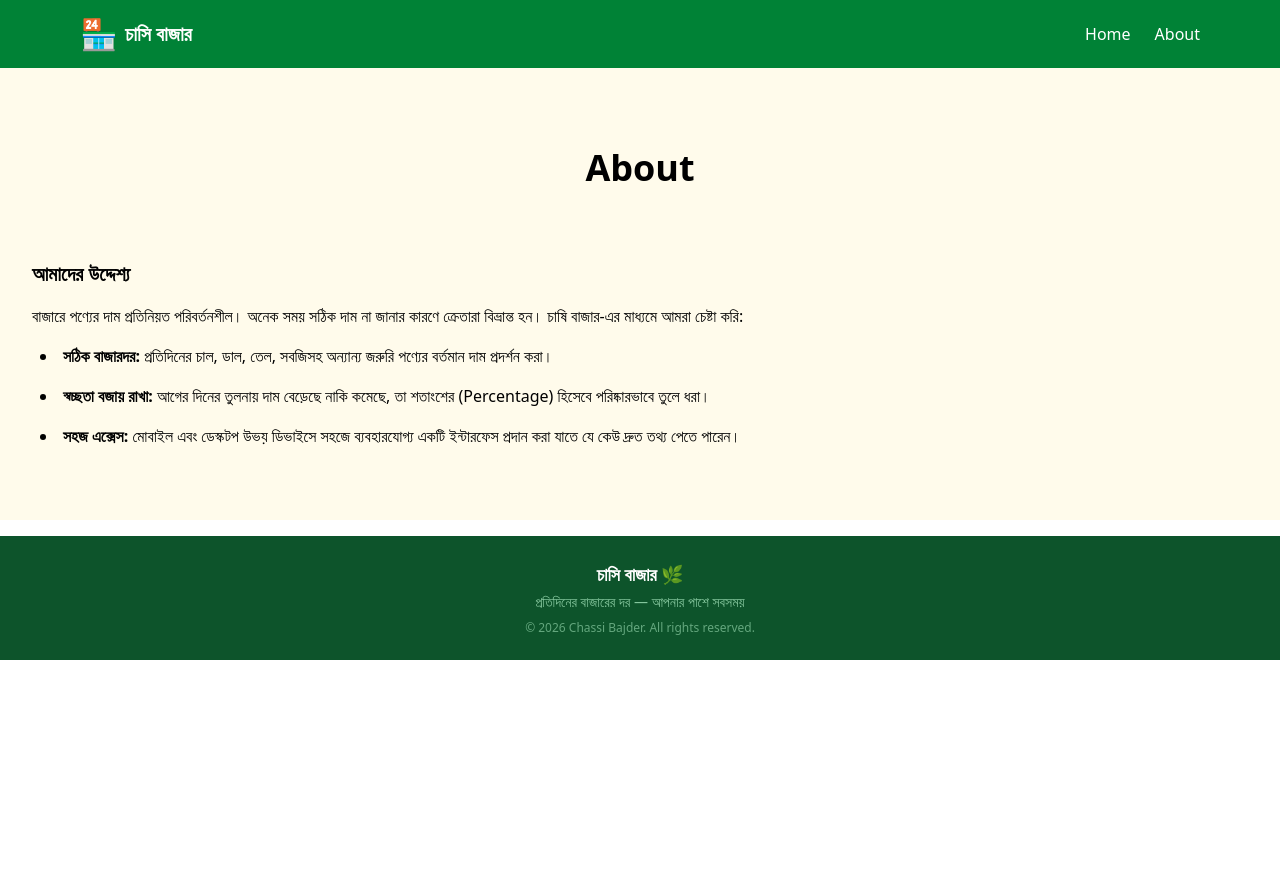
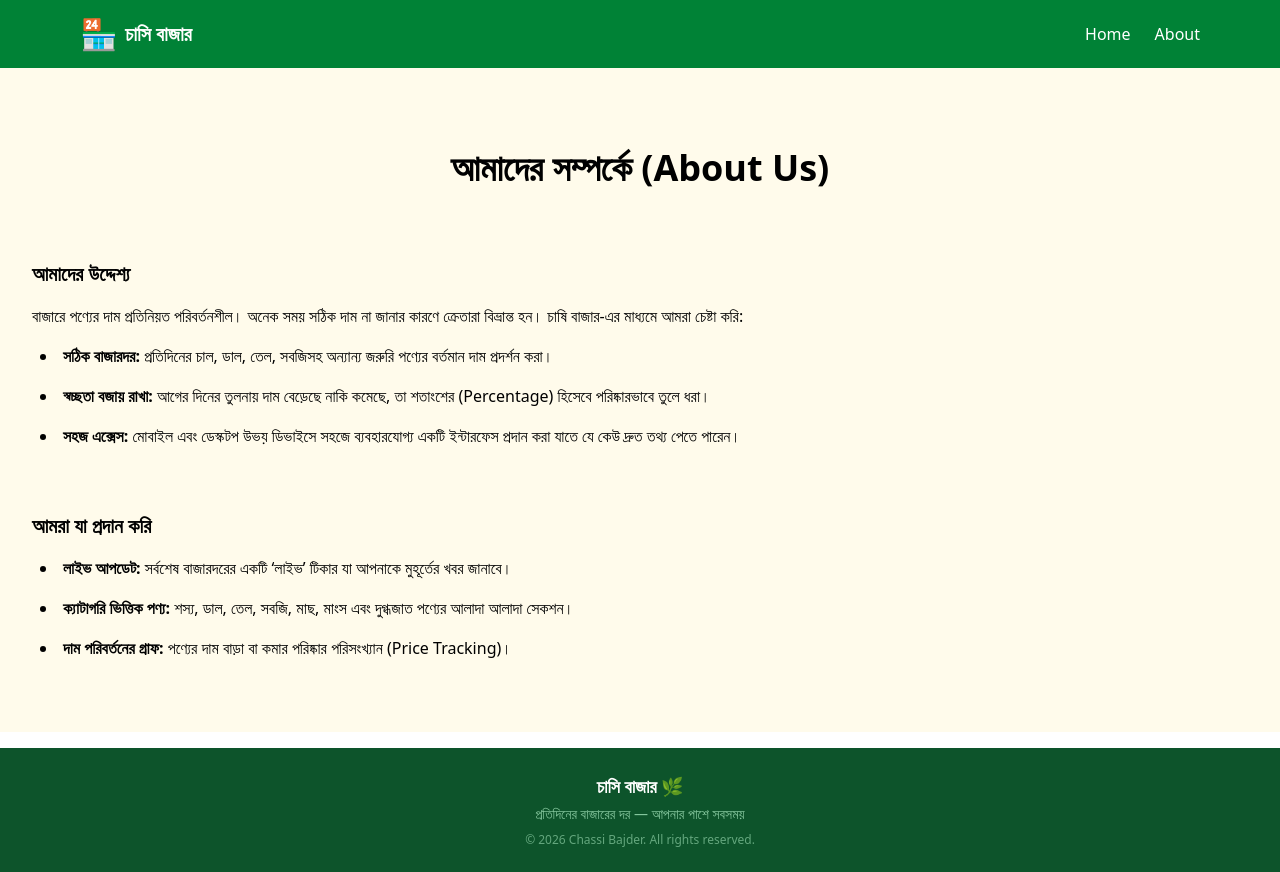
Before and after one commit to mesbaulrafi/bazzerDor, a React (Vite) app: page /about in a window 1280 px wide. Before the commit the page ends 800 px from the top, so only its background shows below. Built offline with nearby package versions, Linux system fonts and the light colour scheme.

Commit message:
last edit about

```diff
--- a/src/components/pages/About.jsx
+++ b/src/components/pages/About.jsx
@@ -6,7 +6,8 @@ const About = () => {
     <>
       <div className="bg-[#fffbeb] text-black py-10">
         <Containar>
-          <h2 className="text-center font-bold text-4xl py-10">About </h2>
+          <h2 className="text-center font-bold text-4xl py-10">আমাদের সম্পর্কে (About Us) </h2>
+          {/* Text one */}
           <div class="  p-8">
             <h2 class="text-xl font-bold mb-4">আমাদের উদ্দেশ্য</h2>
 
@@ -33,6 +34,23 @@ const About = () => {
               </li>
             </ul>
           </div>
+          {/* Text Two */}
+          <div class="  p-8">
+            <h2 class="text-xl font-bold mb-4">আমরা যা প্রদান করি</h2>
+
+
+            <ul class="list-disc list-inside space-y-4 ml-2">
+              <li>
+                <span class="font-bold">লাইভ আপডেট:</span> সর্বশেষ বাজারদরের একটি ‘লাইভ’ টিকার যা আপনাকে মুহূর্তের খবর জানাবে।
+              </li>
+              <li>
+                <span class="font-bold">ক্যাটাগরি ভিত্তিক পণ্য:</span> শস্য, ডাল, তেল, সবজি, মাছ, মাংস এবং দুগ্ধজাত পণ্যের আলাদা আলাদা সেকশন।
+              </li>
+              <li>
+                <span class="font-bold">দাম পরিবর্তনের গ্রাফ:</span> পণ্যের দাম বাড়া বা কমার পরিষ্কার পরিসংখ্যান (Price Tracking)।
+              </li>
+            </ul>
+          </div>
         </Containar>
       </div>
     </>
```
